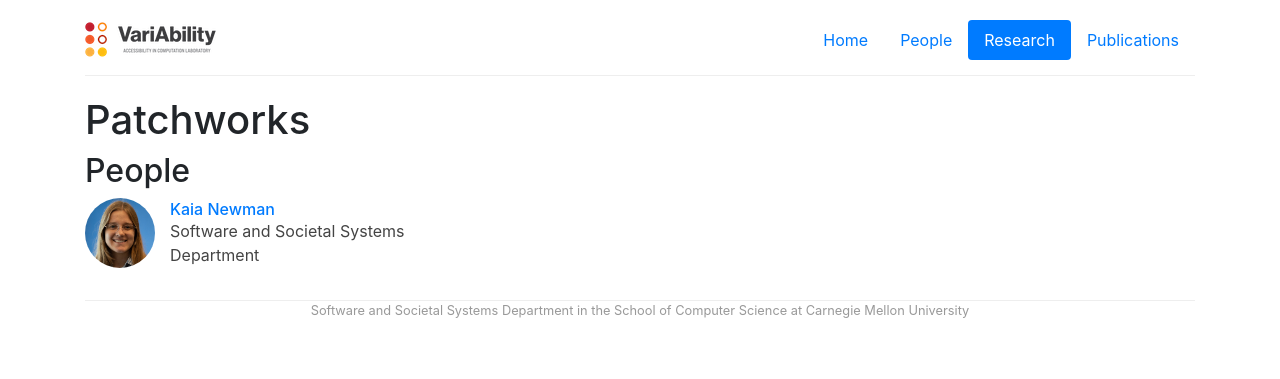
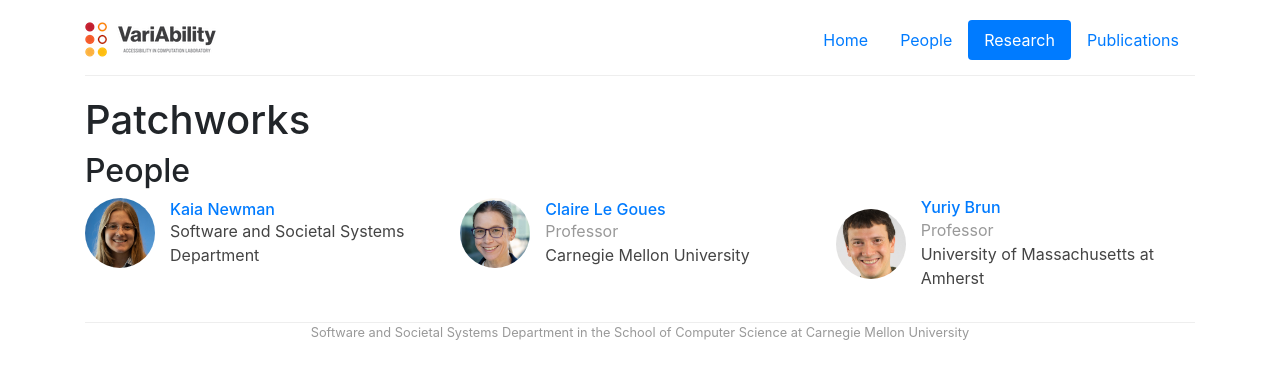
Before and after one commit to cmu-variability/cmu-variability.github.io, a Jekyll site: the page built from _projects/patchworks.md, in a window 1280 px wide. Shown: the top 379 px of the page. Built offline with Jekyll 4.4.1, drawn with Linux system fonts in a browser that asks for light colours.

Commit message:
Added Jasmine's picture and some more collaborators for Kaia.

```diff
--- a/_data/people.yml
+++ b/_data/people.yml
@@ -336,6 +336,7 @@
 ugrad-jiayang-shi:
     display_name: Jiayang (Jasmine) Shi
     role: ugrad
+    image: /img/people/jiayang-shi.jpg
 
 ugrad-allison-xia:
     display_name: Allison Xia
--- a/_projects/patchworks.md
+++ b/_projects/patchworks.md
@@ -7,6 +7,8 @@
 
 people:
   - grad-kaia-newman
+  - collaborator-claire-le-goues
+  - collaborator-yuriy-brun
 
 layout: project
 no-link: true
```
Also changed, not shown: img/people/jasmine-shi.jpg (added).
